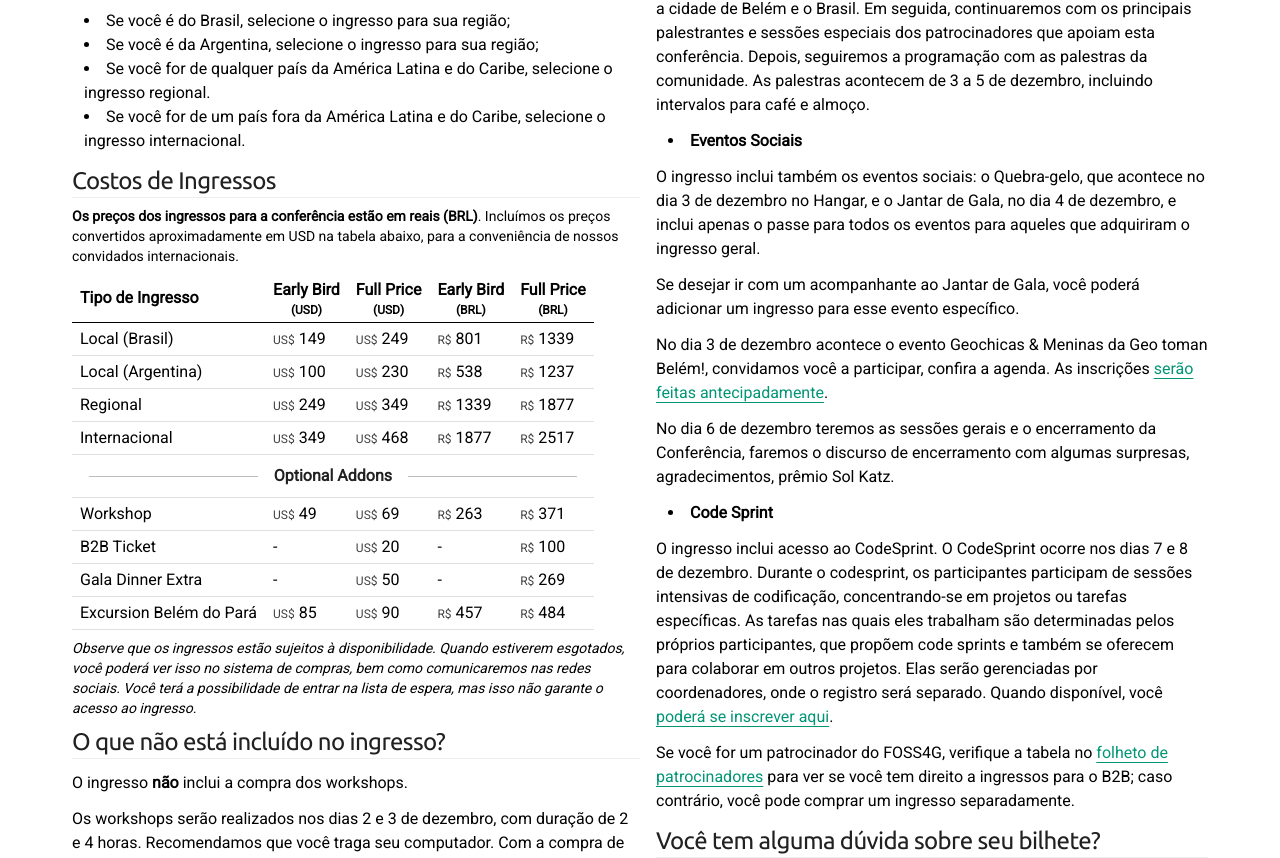
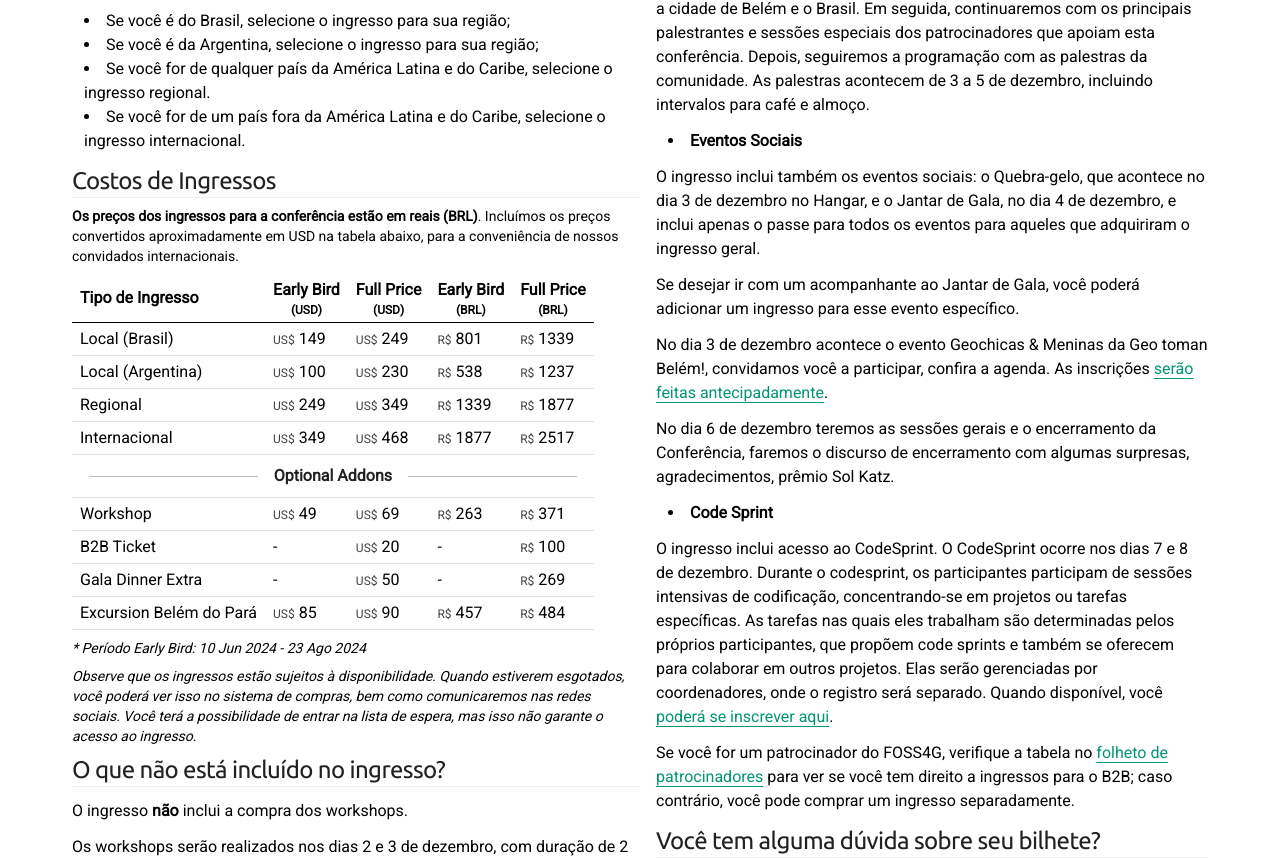
Before and after one commit to FOSS4G-2024-Belem/foss4g-2024-belem.github.io, a Next.js app: page /pt/comprar-ingresso in a window 1280 px wide. Shown: the part 530-1388 px from the top of the page. Built offline with nearby package versions, Linux system fonts and the light colour scheme.

Commit message:
Early Bird Period

```diff
--- a/src/components/TicketPricesTable.tsx
+++ b/src/components/TicketPricesTable.tsx
@@ -24,7 +24,8 @@ export default function TicketPricesTable() {
       "Gala Dinner Extra": "Gala Dinner Extra",
       "Excursion Belém do Pará": "Excursion Belém do Pará",
       "Early Bird": "Early Bird",
-      "Full Price": "Full Price"
+      "Full Price": "Full Price",
+      "Early Bird Dates": "Early Bird Period: Jun 10 2024 - Aug 23 2024"
     },
     "es": {
       "Ticket Type": "Tipo de Entrada",
@@ -37,7 +38,8 @@ export default function TicketPricesTable() {
       "Gala Dinner Extra": "Gala Dinner Extra",
       "Excursion Belém do Pará": "Excursion Belém do Pará",
       "Early Bird": "Early Bird",
-      "Full Price": "Full Price"
+      "Full Price": "Full Price",
+      "Early Bird Dates": "Periodo Early Bird: 10 Jun 2024 - 23 Ago 2024"
     },
     "pt": {
       "Ticket Type": "Tipo de Ingresso",
@@ -50,13 +52,15 @@ export default function TicketPricesTable() {
       "Gala Dinner Extra": "Gala Dinner Extra",
       "Excursion Belém do Pará": "Excursion Belém do Pará",
       "Early Bird": "Early Bird",
-      "Full Price": "Full Price"
+      "Full Price": "Full Price",
+      "Early Bird Dates": "Período Early Bird: 10 Jun 2024 - 23 Ago 2024"
     },
   }
 
   const i18n = i18nAll[language as "en"| "es" | "pt"];
 
-  return <table className="border-collapse border-spacing-x-2">
+  return <>
+    <table className="border-collapse border-spacing-x-2">
       <thead>
         <tr className="font-bold border-b border-b-black text-center">
           <td className="px-2 py-1 text-left">{i18n["Ticket Type"]}</td>
@@ -146,4 +150,6 @@ export default function TicketPricesTable() {
         </tr>
       </tbody>
     </table>
+    <div className="italic text-sm mt-2">* {i18n["Early Bird Dates"]}</div>
+  </>
 }
```
Lines whose indentation alone changed are shown as unchanged.
